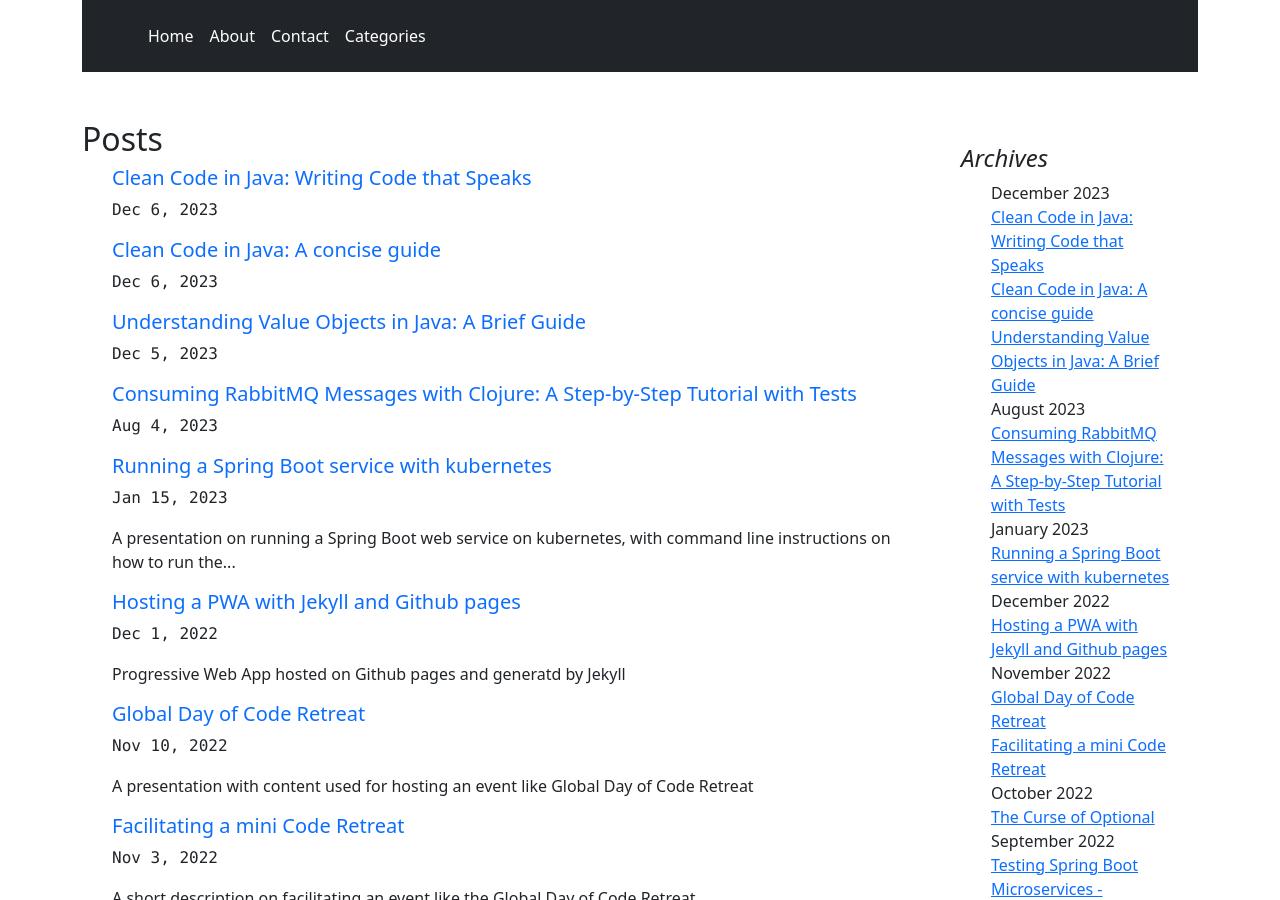
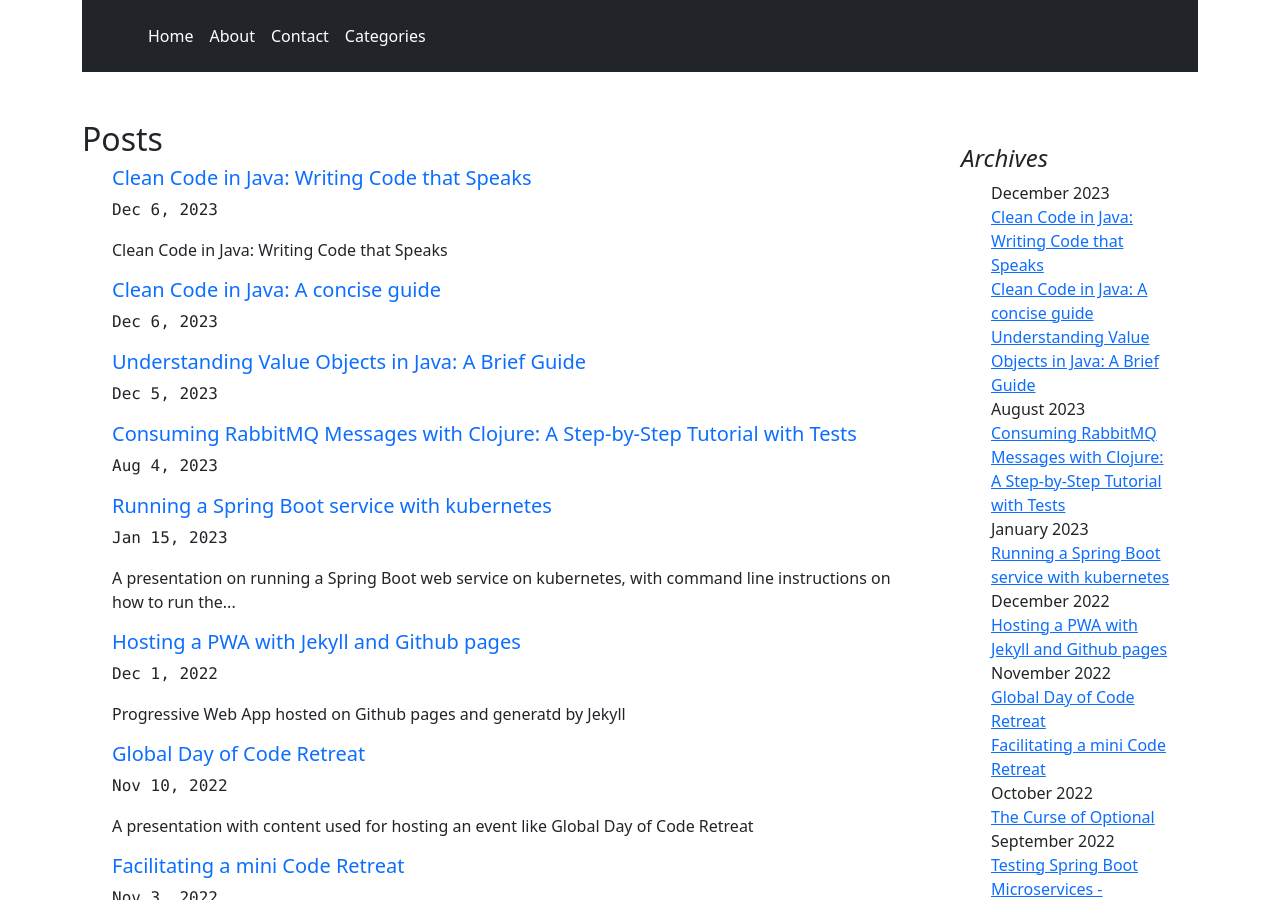
Before and after one commit to georgeracu/georgeracu.github.com, a Jekyll site: the page built from index.html, in a window 1280 px wide and 900 px high. Built offline with Jekyll 4.4.1, drawn with Linux system fonts in a browser that asks for light colours.

Commit message:
Added description

```diff
--- a/_posts/2023-12-06--clean-code-in-java-deep-guide.md
+++ b/_posts/2023-12-06--clean-code-in-java-deep-guide.md
@@ -3,6 +3,7 @@ layout: post
 title: "Clean Code in Java: Writing Code that Speaks"
 date: 2023-12-06 00:00:00 +0000
 tags: [programming, java, clean code, ai]
+description: "Clean Code in Java: Writing Code that Speaks"
 mathjax: false
 ---
 
```
